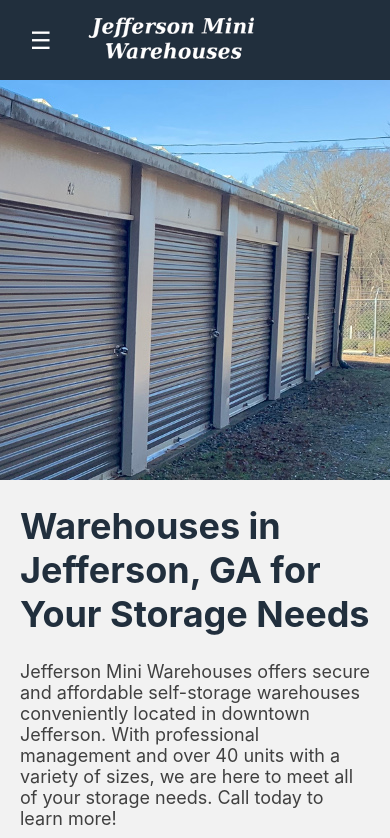
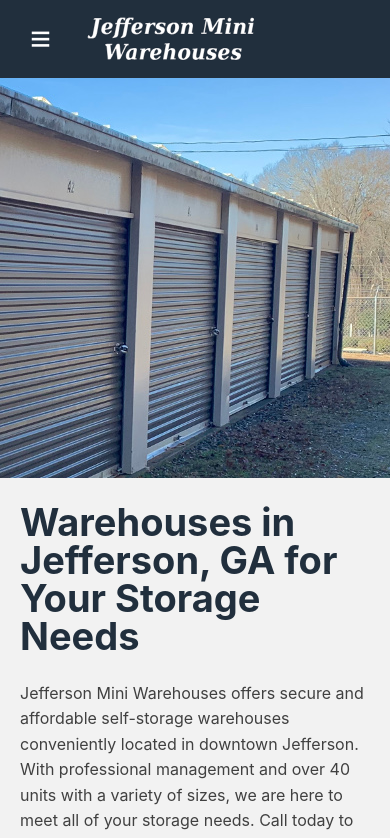
Before and after one commit to jmbuchanan/storage-ui, a React (Create React App) app: page / in a window 390 px wide. Shown: the top 838 px of the page. Built offline with nearby package versions, Linux system fonts and the light colour scheme.

Commit message:
fixed gray hamburger

```diff
--- a/src/common/Header.js
+++ b/src/common/Header.js
@@ -37,7 +37,7 @@ class Header extends Component {
       <header>
         <nav>
           <div className="logo-and-menu-button">
-            <div className="menu-button" onClick={this.toggle}>&#9776;</div>
+            <div className="menu-button" onClick={this.toggle}>&#8801;</div>
             <Link className="logo" onClick={this.removeToggle} to="/">
               <img src={logo} alt="Logo for Jefferson Mini Warehouses" />
             </Link>
--- a/src/common/style.css
+++ b/src/common/style.css
@@ -12,8 +12,11 @@ nav {
   align-items: flex-start;
 }
 
+
 .nav-links {
-  height: 100%;
+  max-height: 0px;
+  transition: max-height 0.25s ease-out;
+  cursor: pointer;
   width: 100%;
   margin: 0px;
   padding: 0px;
@@ -22,6 +25,11 @@ nav {
   flex-direction: column;
   justify-content: space-between;
   align-items: flex-start;
+}
+
+.toggle-nav-links {
+  max-height: 500px;
+  transition: max-height 0.25s ease-in;
 }
 
 .nav-links li {
@@ -35,7 +43,7 @@ nav {
   text-decoration: none;
   color: inherit;
   display: inline-block;
-  padding: 25px 15px;
+  padding: 15px;
   border-top: 1px solid;
   border-color: #364D63;
 }
@@ -56,13 +64,16 @@ nav {
   outline: none;
   text-decoration: none;
   padding: 15px;
+  line-height: .8;
 }
 
 .menu-button {
   display: block;
   outline: none;
   text-decoration: none;
-  font-size: 24px;
+  padding: 10px 20px;
+  cursor: pointer;
+  font-size: 36px;
   text-align: center;
   background-color: #212F3D;
   color: white;
@@ -105,6 +116,7 @@ footer {
     padding: 15px 0px;
   }
   .nav-links {
+    max-height: unset;
     flex-direction: row;
     justify-content: space-between;
     align-items: center;
--- a/src/home/style.css
+++ b/src/home/style.css
@@ -53,8 +53,9 @@
 }
 
 .feature {
-  font-size: 20px;
+  font-size: 26px;
   margin-left: 20px;
+  color: #212F3D;
 }
 
 @media (min-width: 500px) {
--- a/src/style.css
+++ b/src/style.css
@@ -7,7 +7,8 @@ html {
 body {
   margin: 0px;
   font-family: -apple-system,BlinkMacSystemFont,"Segoe UI",Roboto,"Helvetica Neue",Arial,sans-serif,"Apple Color Emoji","Segoe UI Emoji","Segoe UI Symbol";
-  font-size: 18px;
+  font-size: 1rem;
+  line-height: 1.6;
   color: #404040;
 }
 
@@ -30,6 +31,8 @@ body {
 
 
 h1 {
+  font-size: 38px;
+  line-height: 1;
   color: #212F3D;
 }
 
@@ -90,6 +93,7 @@ Units
 }
 
 .unit-div {
+  border-radius: 4px;
   max-width: 800px;
   margin: 20px 0px;
   background-color:#f2f2f2;
@@ -197,40 +201,6 @@ tr:nth-child(even) {
 
 @media only screen and (max-width: 499px) {
 
-  nav {
-    flex-direction: column;
-  }
-
-  .logo-and-menu-button {
-    width: 100%;
-  }
-
-  .logo {
-    padding: 15px 15px 15px 0px;
-    cursor: pointer;
-  }
-
-  .menu-button {
-    display: block;
-    padding: 20px;
-    cursor: pointer;
-  }
-
-  .nav-links {
-    overflow: hidden;
-    max-height: 0;
-    transition: max-height 0.25s ease-out;
-    width: 100%;
-    flex-direction: column;
-    justify-content: space-around;
-    align-items: stretch;
-    cursor: pointer;
-  }
-
-  .toggle-nav-links {
-    max-height: 500px;
-    transition: max-height 0.25s ease-in;
-  }
 
   .nav-links li a {
     width: 100%;
```
